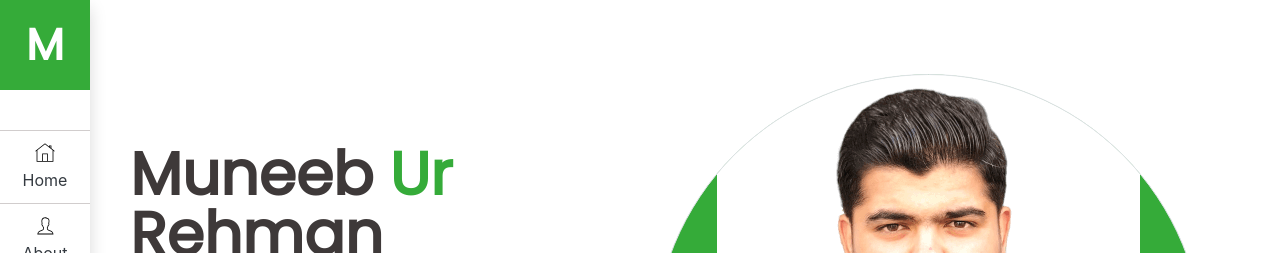
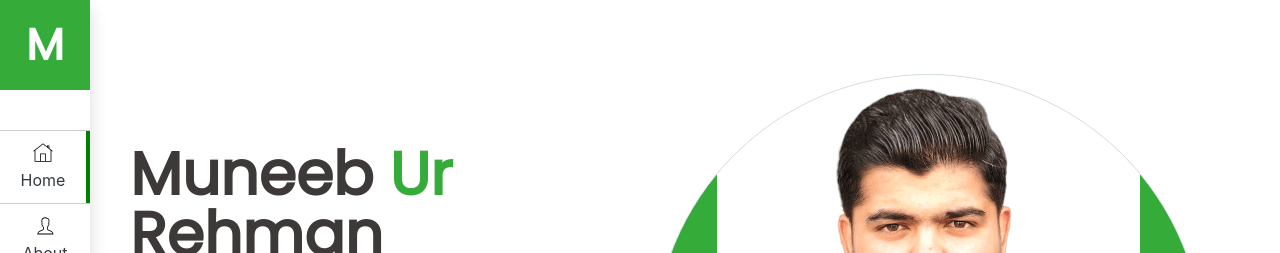
Before and after one commit to Muneeb926595/portfolio, a React (Create React App) app: page / in a window 1280 px wide. Shown: the top 253 px of the page. Built offline with nearby package versions, Linux system fonts and the light colour scheme.

Commit message:
NavLinks borders

```diff
--- a/src/Components/Navbar/Navbar.jsx
+++ b/src/Components/Navbar/Navbar.jsx
@@ -1,5 +1,5 @@
 import React, { useState } from 'react';
-import { Link } from 'react-router-dom';
+import { NavLink } from 'react-router-dom';
 import HomeImg from '../../assets/img/icons8_home.svg';
 import AboutImg from '../../assets/img/icons8_user.svg';
 import ServicesImg from '../../assets/img/icons8_briefcase.svg';
@@ -53,17 +53,15 @@ const navLinks = [
 ]
 
 function Navbar() {
-    const [tab, setTab] = useState(1);
-    console.log(tab)
     return (
         <nav className="navbar navbar-dark fixed-top bg-white shadow off-canvas" data-right-drawer="0" data-open-drawer="1" style={{ width: '90px', paddingTop: 0 }}>
             <div className="container-fluid flex-column">
                 <div className="d-flex justify-content-between brand-line"
                     style={{ width: '124px', marginLeft: '-16px' }}>
-                    <Link onClick={() => { setTab(1) }} className="navbar-brand text-center text-white d-md-flex justify-content-md-center align-items-md-center"
+                    <NavLink className="navbar-brand text-center text-white d-md-flex justify-content-md-center align-items-md-center"
                         to="/"
                         style={{ backgroundColor: '#35ab39', width: '90px', height: '90px', fontSize: '44px', fontFamily: 'Poppins, sans-serif', fontWeight: 900, fontStyle: 'normal', marginRight: '0px' }}>M
-                        </Link>
+                        </NavLink>
                 </div>
                 <ul className="nav navbar-nav text-center d-flex flex-column flex-column drawer-menu"
                     style={{ width: '90px', marginTop: '40px', marginLeft: '-50px' }}>
@@ -71,14 +69,14 @@ function Navbar() {
                         navLinks.map((link) => {
                             return (
                                 <li key={link.id} className="nav-item my-nav-item" role="presentation">
-                                    <Link onClick={() => { setTab(link.id) }} className="nav-link active text-dark d-md-flex justify-content-md-center align-items-md-center"
-                                        to={link.to} style={{ width: '90px', height: '72px' }}>
+                                    <NavLink activeClassName="myActiveLink" className="nav-link text-dark d-md-flex justify-content-md-center align-items-md-center"
+                                        to={link.to} exact style={{ width: '90px', height: '72px' }}>
                                         <div className="d-flex flex-column align-items-center">
                                             <img style={{ width: '20px', height: '20px', marginBottom: '5px' }} src={link.navIcon}
                                                 alt={link.navLabel} />
                                             {link.navTitle}
                                         </div>
-                                    </Link>
+                                    </NavLink>
                                 </li>
                             )
                         })
```
Also changed, not shown: src/assets/css/styles.min.css.
